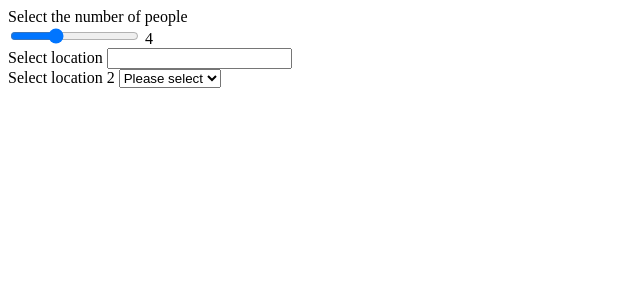
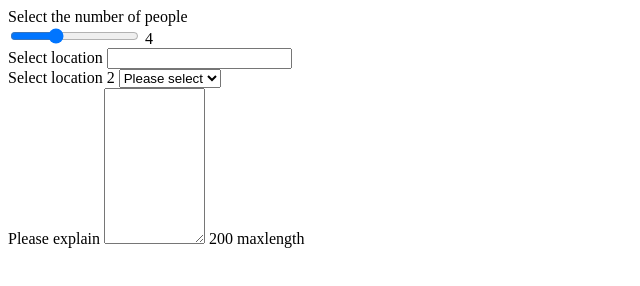
Before and after one commit to muhammadyahya20/front-end-practice, a plain HTML site: page Location.html in a window 1280 px wide. Shown: the whole page, without its empty margins (0-640 px from the left). Drawn offline with Linux system fonts and the light colour scheme.

Commit message:
feat: Added a text area with character lenght count feature

```diff
--- a/Location.html
+++ b/Location.html
@@ -17,7 +17,7 @@
 
     <!-- JavaScript -->
     <script src="./cities.js" defer></script>
-    <script src="./script.js" defer></script>
+    <script type="module" src="./script.js"></script>
 
     <!-- Open Graph metadata -->
     <!--
@@ -61,6 +61,14 @@
                 </select>
             </div>
 
+            <div>
+                <label for="explain">Please explain</label>
+                <textarea name="explain" id="explain" cols="10" rows="10" maxlength="200" placeholder="Please explain" oninput="this.nextElementSibling.querySelector('span') = this.maxLength - this.value.length">
+                </textarea>
+                <output><span>200</span> maxlength</output>
+
+            </div>
+
         </form>
     </main>
 
```
